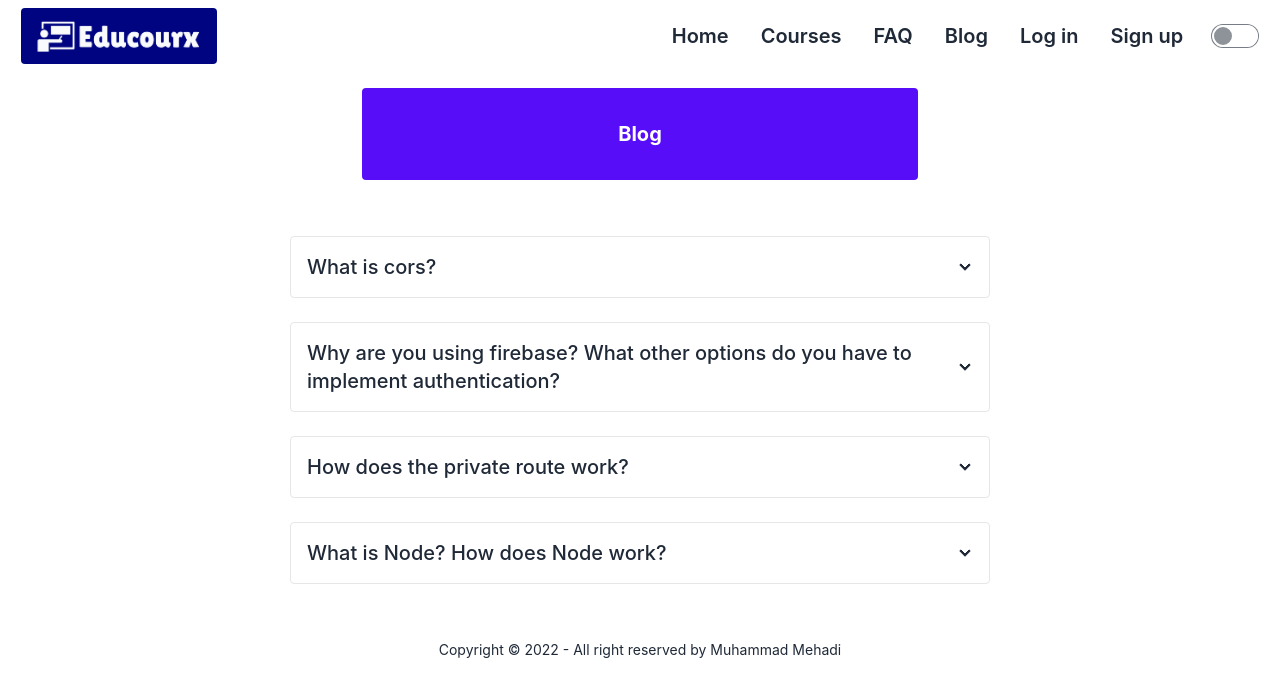
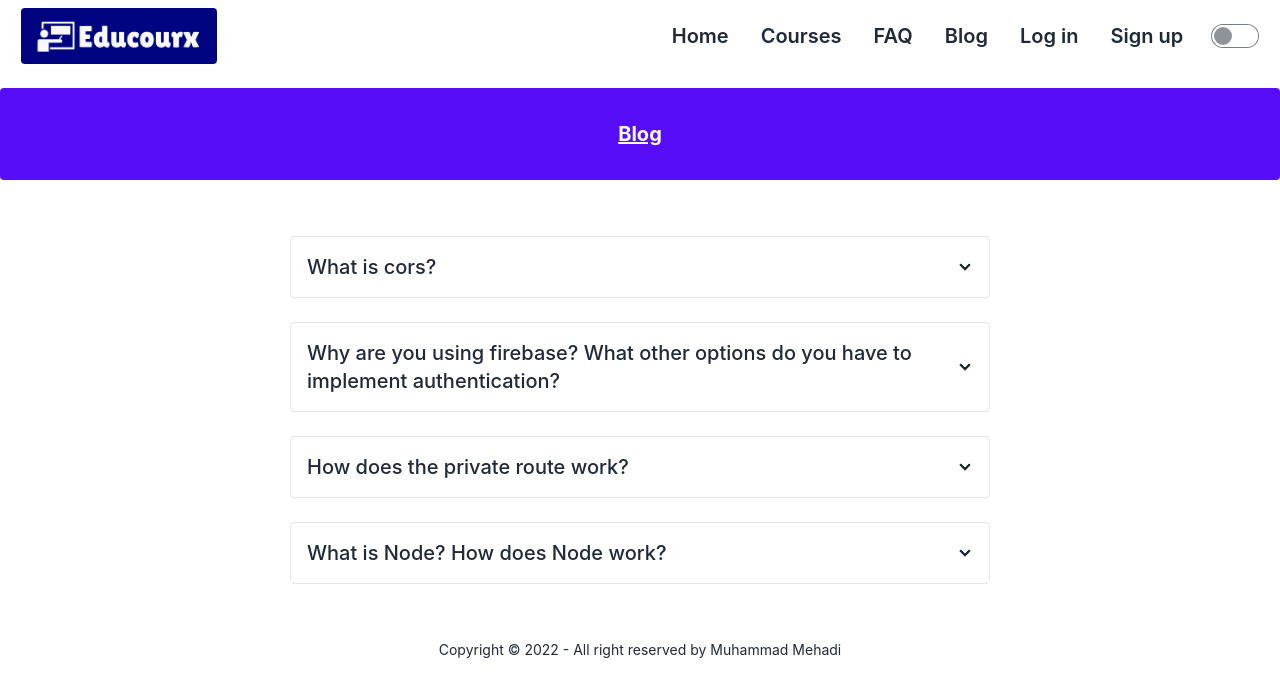
Before and after one commit to Programmer-Mehadi/Educourx-client-side-code, a React (Create React App) app: page /blog in a window 1280 px wide. Shown: the top 696 px of the page. Built offline with nearby package versions, Linux system fonts and the light colour scheme; no server answers.

Commit message:
404 page design

```diff
--- a/src/Routes/Routes/Routes.js
+++ b/src/Routes/Routes/Routes.js
@@ -3,6 +3,7 @@ import Blog from "../../components/Blog/Blog";
 import CheckOut from "../../components/CheckOut/CheckOut";
 import CourseDetails from "../../components/CourseDetails/CourseDetails";
 import Courses from '../../components/Courses/Courses';
+import ErrorPage from "../../components/ErrorPage/ErrorPage";
 import Faq from "../../components/Faq/Faq";
 import Home from '../../components/Home/Home';
 import Login from "../../components/Login/Login";
@@ -64,5 +65,9 @@ export const routes = createBrowserRouter([
                 element: <Blog></Blog>
             }
         ]
+    },
+    {
+        path: '*',
+        element:<ErrorPage></ErrorPage>
     }
 ])
--- a/src/components/Blog/Blog.js
+++ b/src/components/Blog/Blog.js
@@ -3,7 +3,7 @@ import React from 'react';
 const Blog = () => {
     return (
         <div>
-            <h2 className='py-8 text-xl font-bold text-center px-[20%] w-fit text-white mx-auto my-4 rounded bg-primary'>Blog</h2>
+            <h2 className='py-8 text-xl font-bold text-center  underline text-white mx-auto my-4 rounded bg-primary'>Blog</h2>
             <div className='w-10/12 max-w-[700px] mx-auto py-10 flex flex-col gap-6 '>
                 <div tabIndex={0} className="collapse collapse-arrow border border-base-300  0  rounded">
                     <div className="collapse-title text-xl font-medium">
--- /dev/null
+++ b/src/components/ErrorPage/ErrorPage.js
@@ -0,0 +1,17 @@
+import React from 'react';
+import { Link } from 'react-router-dom';
+import errorImage from '../../404.jpeg';
+const ErrorPage = () => {
+    return (
+        <div>
+            <div className='flex flex-col justify-center py-8'>
+                <img className='h-[400px] w-[70%] mx-auto' src={errorImage} alt="" />
+                <button className='btn btn-primary rounded w-fit mx-auto'>
+                    <Link to='/'>Go To Home Page</Link>
+                </button>
+            </div>
+        </div>
+    );
+};
+
+export default ErrorPage;
```
Also changed, not shown: src/404.jpeg (added).
